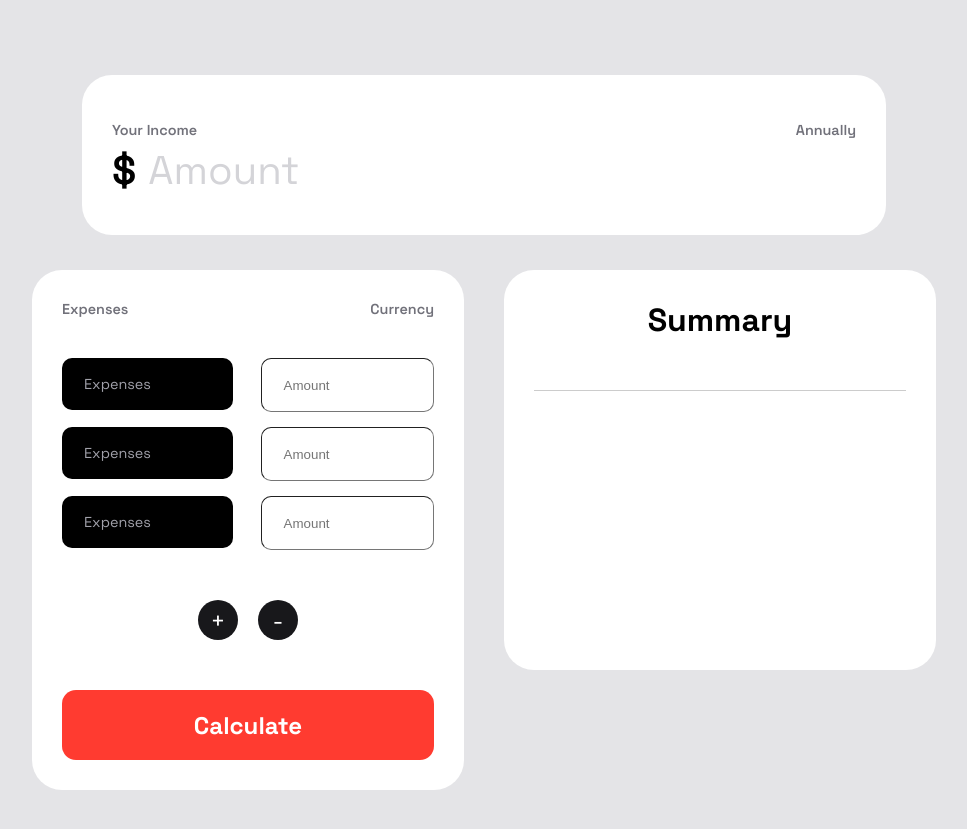
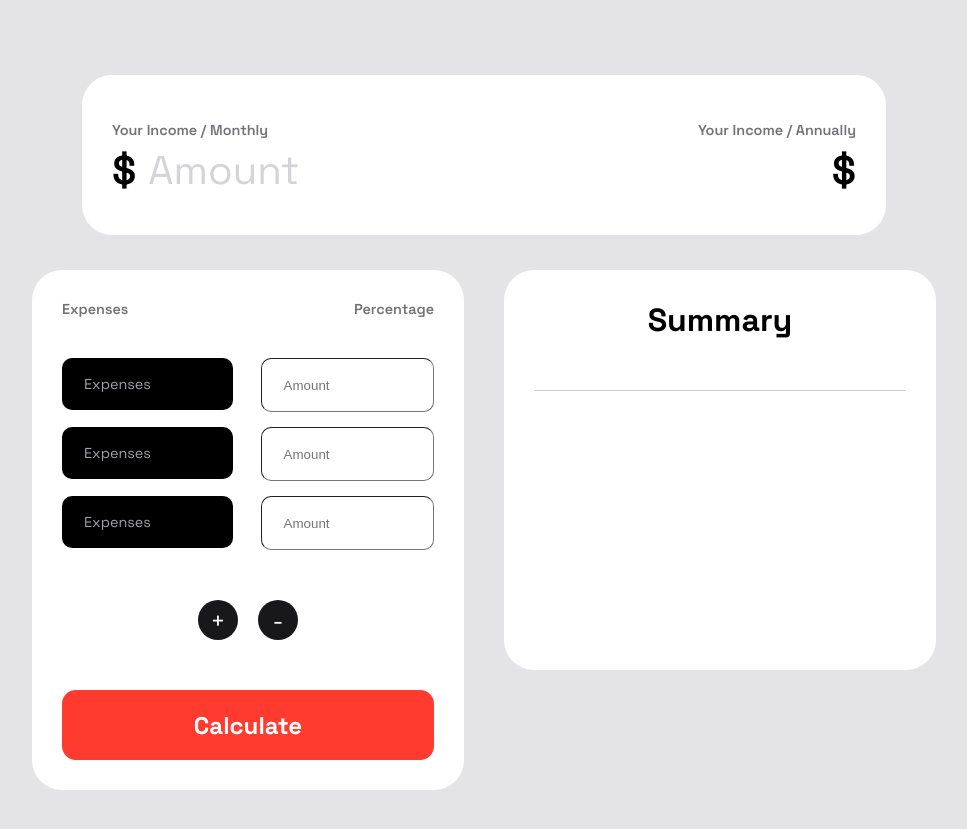
Before and after one commit to vibe-coder/expenses-calculator-main, a React (Create React App) app in the folder expenses-calculator/: page / in a window 1280 px wide. Shown: the part 1580-2409 px from the top of the page, without its empty margins (156-1123 px from the left). Built offline with nearby package versions, Linux system fonts and the light colour scheme.

Commit message:
Conveting monthly salary to yearly salary

```diff
--- a/expenses-calculator/src/components/Calculation.jsx
+++ b/expenses-calculator/src/components/Calculation.jsx
@@ -4,35 +4,31 @@ import { useState,} from 'react';
 
 function Calculation() {
 
-  const [myData, getMyData] = useState()
+  const [myExpenses, getMyExpenses] = useState()
 
+
+
+// **************** Getting salary input
 
   function displaySalary(){
     let salary = document.getElementById('salary').value;
     console.log(salary)
+
+    let annualSalary = salary * 12
+    document.getElementById("annual-salary").innerHTML = annualSalary
+    console.log(annualSalary)
   }
 
+// *************** Getting Expenses input
     let data = []
-
-
-    let newData = []
-
     async function getExpensesData (){
-      getMyData(data = [
+      getMyExpenses(data = [
         {name: document.getElementById("expenses-title-1").value, amount: document.getElementById("expenses-amount-1").value},
         {name: document.getElementById("expenses-title-2").value, amount: document.getElementById("expenses-amount-2").value},
         {name: document.getElementById("expenses-title-3").value, amount: document.getElementById("expenses-amount-3").value},
       ])
-
-      data.map((input) =>{
-        return(newData.push(input))
-      })
-
-      console.log(newData)
       console.log(data)
     }
-
-    console.log(myData)
 
 
 
@@ -42,13 +38,21 @@ function Calculation() {
       {/* Salary data collection form */}
 
       <div id='income-wrapper' className="income-wrapper">
-        <div className='income-input-wrapper'>
-          <p>Your Income</p>
-          <p>Annually</p>
+        <div className='income-period-wrapper'>
+          <p>Your Income / Monthly</p>
+          <p>Your Income / Annually</p>
         </div>
-        <div className='input-container'>
-          <p>$</p>
-          <input onChange={displaySalary} className='salary-amount' placeholder='Amount' type='number' min="1" id='salary'/>
+
+        <div className="salary-container">
+          <div className='input-container'>
+            <p>$</p>
+            <input onChange={displaySalary} className='salary-amount' placeholder='Amount' type='number' min="1" id='salary'/>
+          </div>
+
+          <div className='input-container'>
+            <p>$</p>
+            <p id='annual-salary'></p>
+          </div>
         </div>
       </div>
 
@@ -58,7 +62,7 @@ function Calculation() {
       <div className='expenses-input-wrapper' id='calculation'>
         <div className='expenses-title-div'>
           <p>Expenses</p>
-          <p>Currency</p>
+          <p>Percentage</p>
         </div>
         <div className='expenses-div'>
           <form>
@@ -101,11 +105,11 @@ function Calculation() {
            </div> */}
 
         {
-          myData ? (myData.map((singleData) => {
+          myExpenses ? (myExpenses.map((singleExpenses) => {
             return (
               <div  className='expenses-summary'>
-                <p>{singleData.name}</p>
-                <p>{singleData.amount}</p>
+                <p>{singleExpenses.name}</p>
+                <p>{singleExpenses.amount}</p>
              </div>
             )
           } )) : (
--- a/expenses-calculator/src/components/styles/Calculation.scss
+++ b/expenses-calculator/src/components/styles/Calculation.scss
@@ -16,7 +16,7 @@
       flex-direction: column;
       justify-content: center;
       margin-bottom: 20px;
-      .income-input-wrapper{
+      .income-period-wrapper{
         // background-color: lightblue;
         height: 30px;
         display: flex;
@@ -28,6 +28,11 @@
           color: #71717a;
           margin: 0;
         }
+      }
+
+      .salary-container{
+        display: flex;
+        justify-content: space-between;
       }
       .input-container{
         // background-color: lightcoral;
@@ -91,10 +96,10 @@
           justify-content: space-between;
           flex-wrap: wrap;
           gap: 15px;
-          aspect-ratio: 0/1;
           .expenses-input-set{
             display: flex;
             justify-content: space-between;
+            width: 100%;
           }
           .expenses-title{
             height: 50px;
@@ -116,7 +121,7 @@
           }
           .expenses-amount{
             height: 50px;
-            width: 50%;
+            width: 40%;
             border-radius: 10px;
             border-width: 1px;
             text-indent: 20px;
```
